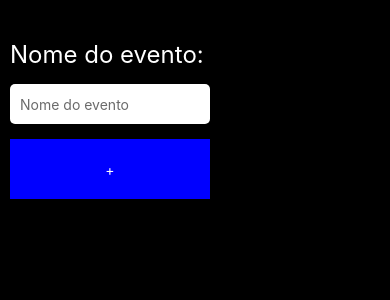
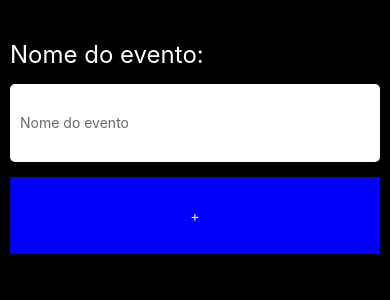
Before and after one commit to junio10/FundamentosReactNative, a React Native app: screen / in a window 390 px wide. Shown: the top 300 px of the page. Built offline with nearby package versions, Linux system fonts and the light colour scheme.

Commit message:
adicionando styles do form

```diff
--- a/src/screens/home/style.ts
+++ b/src/screens/home/style.ts
@@ -16,23 +16,24 @@ export const styles = StyleSheet.create({
        backgroundColor:"white",
        marginLeft:10,
        marginTop:15,
-       width:200,
-       height:40,
+       marginRight:10,
+       height:"10%",
        borderRadius:5,
        padding:10,
     },
     textButton: {
       color: 'white',
-
     },
     button:{
       backgroundColor:'blue',
-      height:60,
-      width:200,
+      height:"10%",
       alignItems: 'center',
       justifyContent: 'center',
       marginTop:15,
-      marginLeft:10
-    }
-
+      marginHorizontal:10,
+    },
+    form:{
+      flex:1,
+      width:'100%',
+    },
   });
```
